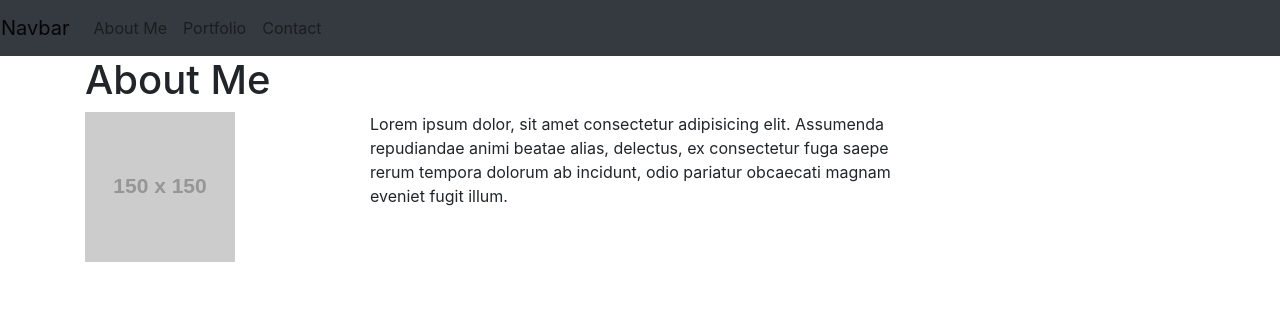
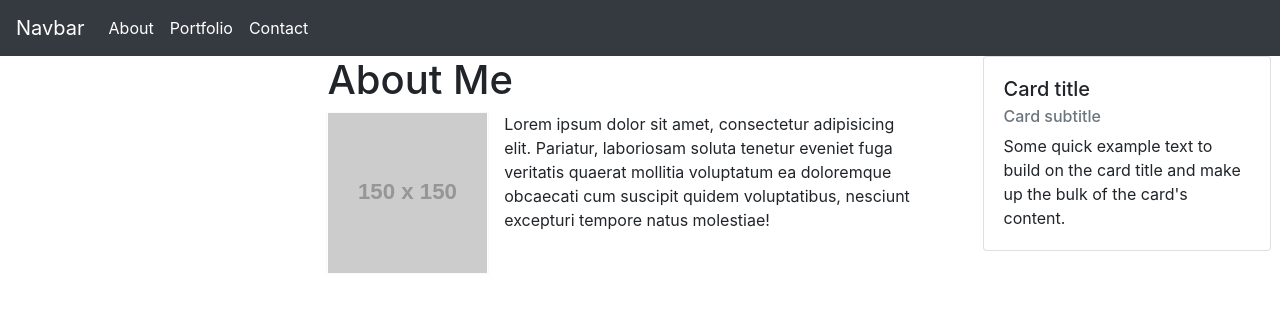
Before and after one commit to jacobdolph/02-css-portfolio-homework, a plain HTML site: page index.html in a window 1280 px wide. Drawn offline with nearby package versions, Linux system fonts and the light colour scheme; placeholder pictures from the web are drawn by us.

Commit message:
finished the bootstrap styling

```diff
--- a/index.html
+++ b/index.html
@@ -11,8 +11,8 @@
 </head>
 
 <body>
-    <div class="row">
-        <nav class="navbar navbar-expand-lg navbar-light bg-dark col-md-12">
+    <!-- navigation bar -->
+    <nav class="navbar navbar-expand-lg navbar-dark bg-dark">
         <a class="navbar-brand" href="#">Navbar</a>
         <button class="navbar-toggler" type="button" data-toggle="collapse" data-target="#navbarNav"
             aria-controls="navbarNav" aria-expanded="false" aria-label="Toggle navigation">
@@ -20,47 +20,53 @@
         </button>
         <div class="collapse navbar-collapse" id="navbarNav">
             <ul class="navbar-nav">
-                    <li class="nav-item">
-                        <a class="nav-link" href="#">About Me <span class="sr-only">(current)</span></a>
+                <li class="nav-item active">
+                    <a class="nav-link" href="#">About <span class="sr-only">(current)</span></a>
                 </li>
-                    <li class="nav-item">
-                        <a class="nav-link" href="#">Portfolio</a>
+                <li class="nav-item active">
+                    <a class="nav-link" href="#">Portfolio <span class="sr-only">(current)</span></a>
                 </li>
-                    <li class="nav-item">
-                        <a class="nav-link" href="#">Contact</a>
+                <li class="nav-item active">
+                    <a class="nav-link" href="#">Contact <span class="sr-only">(current)</span></a>
                 </li>
-
+                </li>
             </ul>
         </div>
     </nav>
 
+    <!-- I am going to try to have a container on the left and one on the right -->
+    <div class="row">
+        <div class="col-md-3"></div>
+        <div class="col-md-6">
+            <h1>About Me</h1>
+            <div class="row">
+                <img class="border border-light col-md-3" src="http://placehold.it/150x150" alt="nothing" style="
+                    padding-left: 1px;
+                    padding-right: 1px;
+                    margin-left: 13px;">
+                <p class="col-md-8">Lorem ipsum dolor sit amet, consectetur adipisicing elit. Pariatur, laboriosam
+                    soluta tenetur eveniet
+                    fuga veritatis quaerat mollitia voluptatum ea doloremque obcaecati cum suscipit quidem voluptatibus,
+                    nesciunt excepturi tempore natus molestiae!</p>
             </div>
-    <div class="container">
-        <div class="row">
+        </div>
         <div class="col-md-3">
-                <h1>About Me</h1>
+            <div class="card" style="width: 18rem;">
+                <div class="card-body">
+                    <h5 class="card-title">Card title</h5>
+                    <h6 class="card-subtitle mb-2 text-muted">Card subtitle</h6>
+                    <p class="card-text">Some quick example text to build on the card title and make up the bulk of the
+                        card's content.</p>
+
                 </div>
-            <div class="col-md-6"></div>
-
-            <div class="col-md-3"></div>
-        </div>
-        <div class="row">
-            <div class="col-md-3">
-                <img src="http://placehold.it/150x150" alt="nothin">
-            </div>
-            <div class="col-md-6">
-                <p>Lorem ipsum dolor, sit amet consectetur adipisicing elit. Assumenda repudiandae animi beatae alias,
-                    delectus,
-                    ex consectetur fuga saepe rerum tempora dolorum ab incidunt, odio pariatur obcaecati magnam eveniet
-                    fugit
-                    illum.</p>
-                <div class="col-md-3"></div>
             </div>
         </div>
 
     </div>
 
 
+
+
 </body>
 
 </html>
```
Lines whose indentation alone changed are shown as unchanged.
